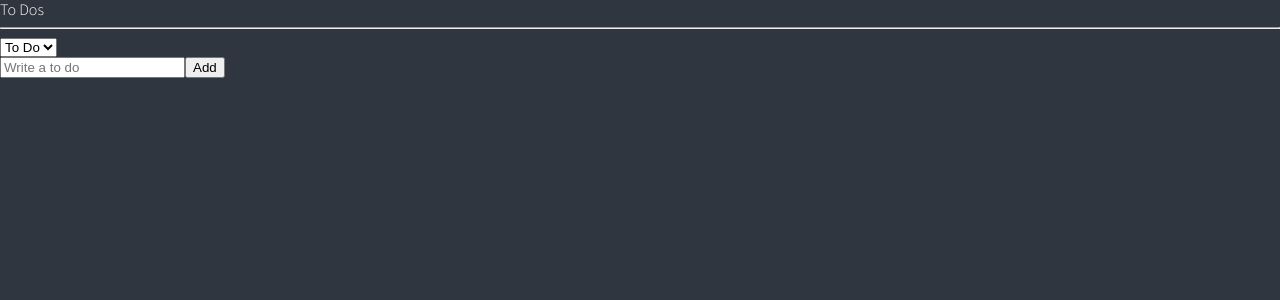
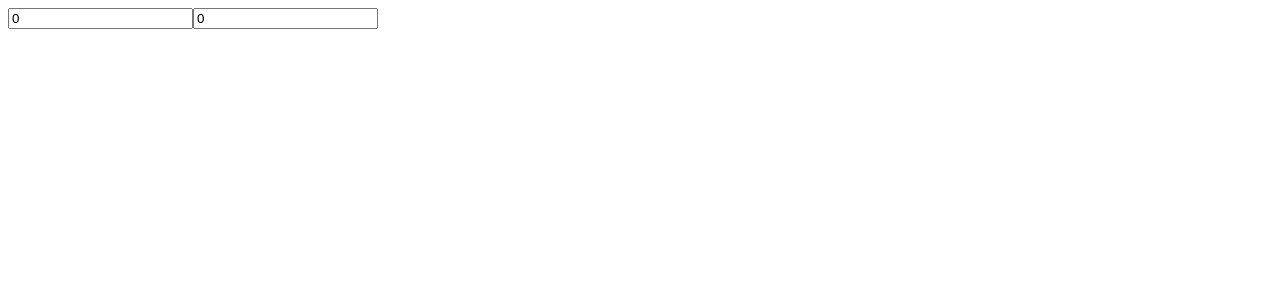
Before and after one commit to milkymilky0116/react-practice-to-do-list, a React (Create React App) app: page / in a window 1280 px wide. Shown: the top 300 px of the page. Built offline with nearby package versions, Linux system fonts and the light colour scheme.

Commit message:
Learning Set Selectors

```diff
--- a/src/App.tsx
+++ b/src/App.tsx
@@ -1,77 +1,31 @@
-import { createGlobalStyle } from "styled-components";
-import ToDoList from "./components/ToDoList";
-
-const GlobalStyle = createGlobalStyle`
-@import url('https://fonts.googleapis.com/css2?family=Source+Sans+Pro:wght@300;400&display=swap');
-html, body, div, span, applet, object, iframe,
-h1, h2, h3, h4, h5, h6, p, blockquote, pre,
-a, abbr, acronym, address, big, cite, code,
-del, dfn, em, img, ins, kbd, q, s, samp,
-small, strike, strong, sub, sup, tt, var,
-b, u, i, center,
-dl, dt, dd, menu, ol, ul, li,
-fieldset, form, label, legend,
-table, caption, tbody, tfoot, thead, tr, th, td,
-article, aside, canvas, details, embed,
-figure, figcaption, footer, header, hgroup,
-main, menu, nav, output, ruby, section, summary,
-time, mark, audio, video {
-  margin: 0;
-  padding: 0;
-  border: 0;
-  font-size: 100%;
-  font: inherit;
-  vertical-align: baseline;
-}
-/* HTML5 display-role reset for older browsers */
-article, aside, details, figcaption, figure,
-footer, header, hgroup, main, menu, nav, section {
-  display: block;
-}
-/* HTML5 hidden-attribute fix for newer browsers */
-*[hidden] {
-    display: none;
-}
-body {
-  line-height: 1;
-}
-menu, ol, ul {
-  list-style: none;
-}
-blockquote, q {
-  quotes: none;
-}
-blockquote:before, blockquote:after,
-q:before, q:after {
-  content: '';
-  content: none;
-}
-table {
-  border-collapse: collapse;
-  border-spacing: 0;
-}
-* {
-  box-sizing: border-box;
-}
-body {
-  font-weight: 300;
-  font-family: 'Source Sans Pro', sans-serif;
-  background-color:${(props) => props.theme.bgColor};
-  color:${(props) => props.theme.textColor};
-  line-height: 1.2;
-}
-a {
-  text-decoration:none;
-  color:inherit;
-}
-`;
+import React from "react";
+import { useRecoilState, useRecoilValue } from "recoil";
+import { hourSelector, minuteState } from "./atoms";
 
 function App() {
+  const [minutes, setMinutes] = useRecoilState(minuteState);
+  const [hours, setHours] = useRecoilState(hourSelector);
+  const onMinutesChange = (event: React.FormEvent<HTMLInputElement>) => {
+    setMinutes(+event.currentTarget.value);
+  };
+  const onHoursChange = (event: React.FormEvent<HTMLInputElement>) => {
+    setHours(+event.currentTarget.value);
+  };
   return (
-    <>
-      <GlobalStyle />
-      <ToDoList />
-    </>
+    <div>
+      <input
+        onChange={onMinutesChange}
+        value={minutes}
+        type="number"
+        placeholder="Minutes"
+      />
+      <input
+        onChange={onHoursChange}
+        value={hours}
+        type="number"
+        placeholder="Hours"
+      />
+    </div>
   );
 }
 
--- a/src/atoms.tsx
+++ b/src/atoms.tsx
@@ -1,46 +1,18 @@
 import { atom, selector } from "recoil";
 
-let localId = "toDo";
-
-export enum Categories {
-  "TO_DO" = "TO_DO",
-  "Doing" = "Doing",
-  "Done" = "Done",
-}
-export interface IToDo {
-  text: string;
-  category: Categories;
-  id: number;
-}
-
-const localStorageEffect =
-  (key: string) =>
-  ({ setSelf, onSet }: any) => {
-    const savedValue = localStorage.getItem(localId);
-    if (savedValue != null) {
-      setSelf(JSON.parse(savedValue));
-    }
-    onSet((newValue: any, _: any, isReset: boolean) => {
-      isReset
-        ? localStorage.removeItem(localId)
-        : localStorage.setItem(localId, JSON.stringify(newValue));
-    });
-  };
-export const toDoState = atom<IToDo[]>({
-  key: "toDo",
-  default: [],
-  effects: [localStorageEffect(localId)],
+export const minuteState = atom({
+  key: "minutes",
+  default: 0,
 });
 
-export const categoryState = atom<Categories>({
-  key: "category",
-  default: Categories.TO_DO,
-});
-export const toDoSelector = selector({
-  key: "toDoSelector",
+export const hourSelector = selector<number>({
+  key: "hours",
   get: ({ get }) => {
-    const toDos = get(toDoState);
-    const category = get(categoryState);
-    return toDos.filter((toDo) => toDo.category === category);
+    const minutes = get(minuteState);
+    return minutes / 60;
+  },
+  set: ({ set }, newValue) => {
+    const minutes = +newValue * 60;
+    set(minuteState, minutes);
   },
 });
--- a/src/components/CreateToDo.tsx
+++ /dev/null
@@ -1,27 +0,0 @@
-import { useForm } from "react-hook-form";
-import { useRecoilValue, useSetRecoilState } from "recoil";
-import { categoryState, toDoState } from "../atoms";
-
-interface IForm {
-  toDo: string;
-}
-
-function CreateToDo() {
-  const setToDos = useSetRecoilState(toDoState);
-  const category = useRecoilValue(categoryState);
-  const { register, handleSubmit, setValue } = useForm<IForm>();
-  const onSubmit = ({ toDo }: IForm) => {
-    setToDos((prev) => [{ text: toDo, category, id: Date.now() }, ...prev]);
-    setValue("toDo", "");
-  };
-  return (
-    <form onSubmit={handleSubmit(onSubmit)}>
-      <input
-        {...register("toDo", { required: "Please Write a To Do" })}
-        placeholder="Write a to do"
-      />
-      <button>Add</button>
-    </form>
-  );
-}
-export default CreateToDo;
--- a/src/components/ToDo.tsx
+++ /dev/null
@@ -1,57 +0,0 @@
-import React from "react";
-import { useSetRecoilState } from "recoil";
-import { Categories, IToDo, toDoState } from "../atoms";
-function ToDo({ text, category, id }: IToDo) {
-  const setToDos = useSetRecoilState(toDoState);
-  const onClick = (event: React.MouseEvent<HTMLButtonElement>) => {
-    const {
-      currentTarget: { name },
-    } = event;
-    setToDos((oldToDos) => {
-      const targetIndex = oldToDos.findIndex((toDo) => toDo.id === id);
-      const oldToDo = oldToDos[targetIndex];
-      const newToDo = { text, id, category: name as Categories };
-      return [
-        ...oldToDos.slice(0, targetIndex),
-        newToDo,
-        ...oldToDos.slice(targetIndex + 1),
-      ];
-    });
-  };
-
-  const onClickDelete = (event: React.MouseEvent<HTMLButtonElement>) => {
-    const {
-      currentTarget: { name },
-    } = event;
-    setToDos((oldToDos) => {
-      const targetIndex = oldToDos.findIndex((toDo) => toDo.id === id);
-      return [
-        ...oldToDos.slice(0, targetIndex),
-        ...oldToDos.slice(targetIndex + 1),
-      ];
-    });
-  };
-  return (
-    <li>
-      <span>{text}</span>
-      {category !== Categories.TO_DO && (
-        <button name={Categories.TO_DO} onClick={onClick}>
-          To Do
-        </button>
-      )}
-      {category !== Categories.Doing && (
-        <button name={Categories.Doing} onClick={onClick}>
-          Doing
-        </button>
-      )}
-      {category !== Categories.Done && (
-        <button name={Categories.Done} onClick={onClick}>
-          Done
-        </button>
-      )}
-      <button onClick={onClickDelete}>Delete</button>
-    </li>
-  );
-}
-
-export default ToDo;
--- a/src/components/ToDoList.tsx
+++ /dev/null
@@ -1,39 +0,0 @@
-import React from "react";
-import { useRecoilState, useRecoilValue } from "recoil";
-import {
-  Categories,
-  categoryState,
-  IToDo,
-  toDoSelector,
-  toDoState,
-} from "../atoms";
-import CreateToDo from "./CreateToDo";
-import ToDo from "./ToDo";
-
-function ToDoList() {
-  const toDos = useRecoilValue(toDoSelector);
-  const [category, setCategory] = useRecoilState(categoryState);
-  const onInput = (event: React.FormEvent<HTMLSelectElement>) => {
-    const {
-      currentTarget: { value },
-    } = event;
-    setCategory(value as Categories);
-  };
-  return (
-    <div>
-      <h1>To Dos</h1>
-      <hr />
-      <select value={category} onInput={onInput}>
-        <option value={Categories.TO_DO}>To Do</option>
-        <option value={Categories.Doing}>Doing</option>
-        <option value={Categories.Done}>Done</option>
-      </select>
-      <CreateToDo />
-      {toDos.map((toDo) => (
-        <ToDo key={toDo.id} {...toDo} />
-      ))}
-    </div>
-  );
-}
-
-export default ToDoList;
```
